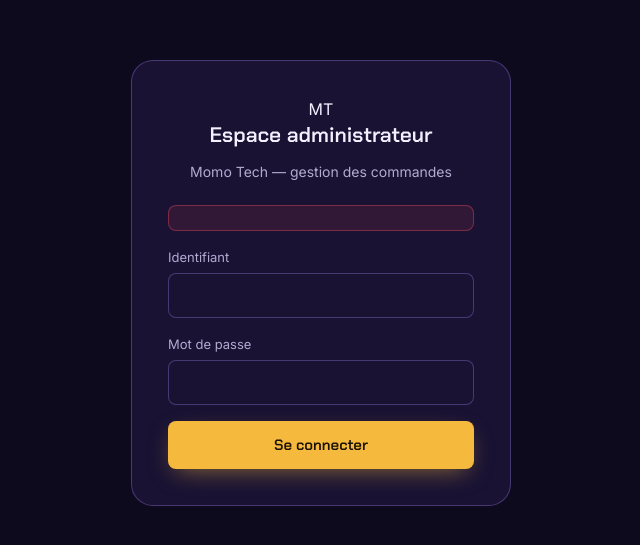
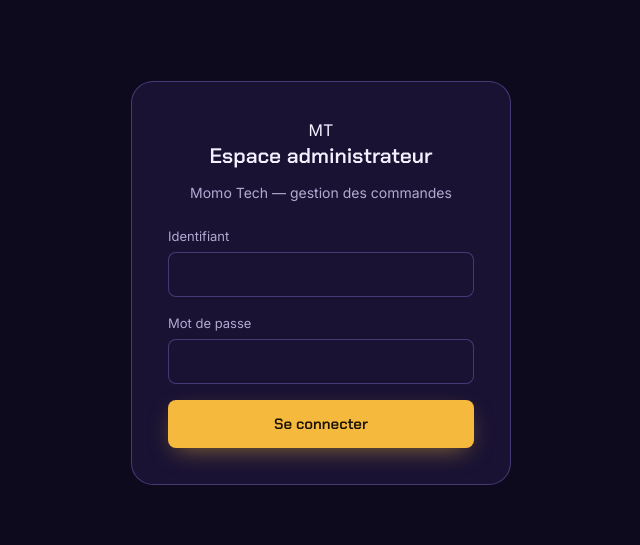
Before and after one commit to mouhamedadamou/momo-tech, a website: page public/admin.html in a window 1280 px wide. Shown: the part 117-662 px from the top of the page, without its empty margins (319-959 px from the left). Drawn offline with Linux system fonts and the light colour scheme; no server answers.

Commit message:
Hide login error message by default

```diff
--- a/public/admin.html
+++ b/public/admin.html
@@ -16,7 +16,7 @@
     <span class="mark" style="margin:0 auto 18px">MT</span>
     <h1>Espace administrateur</h1>
     <p class="lead">Momo Tech — gestion des commandes</p>
-    <div class="form-msg error" id="loginError"></div>
+    <div class="form-msg error" id="loginError" style="display:none"></div>
     <div class="field">
       <label for="username">Identifiant</label>
       <input type="text" id="username" name="username" required autocomplete="username">
```
